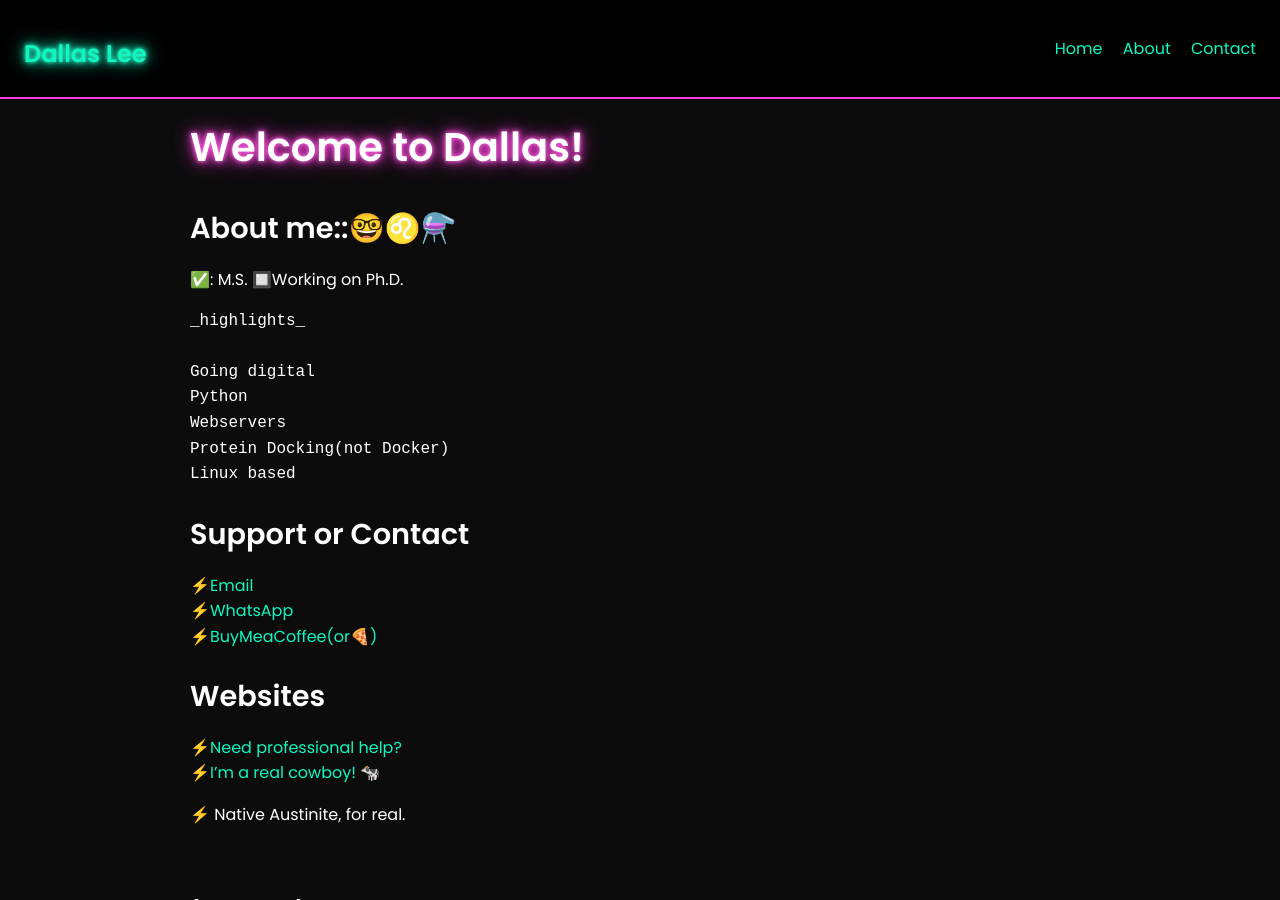
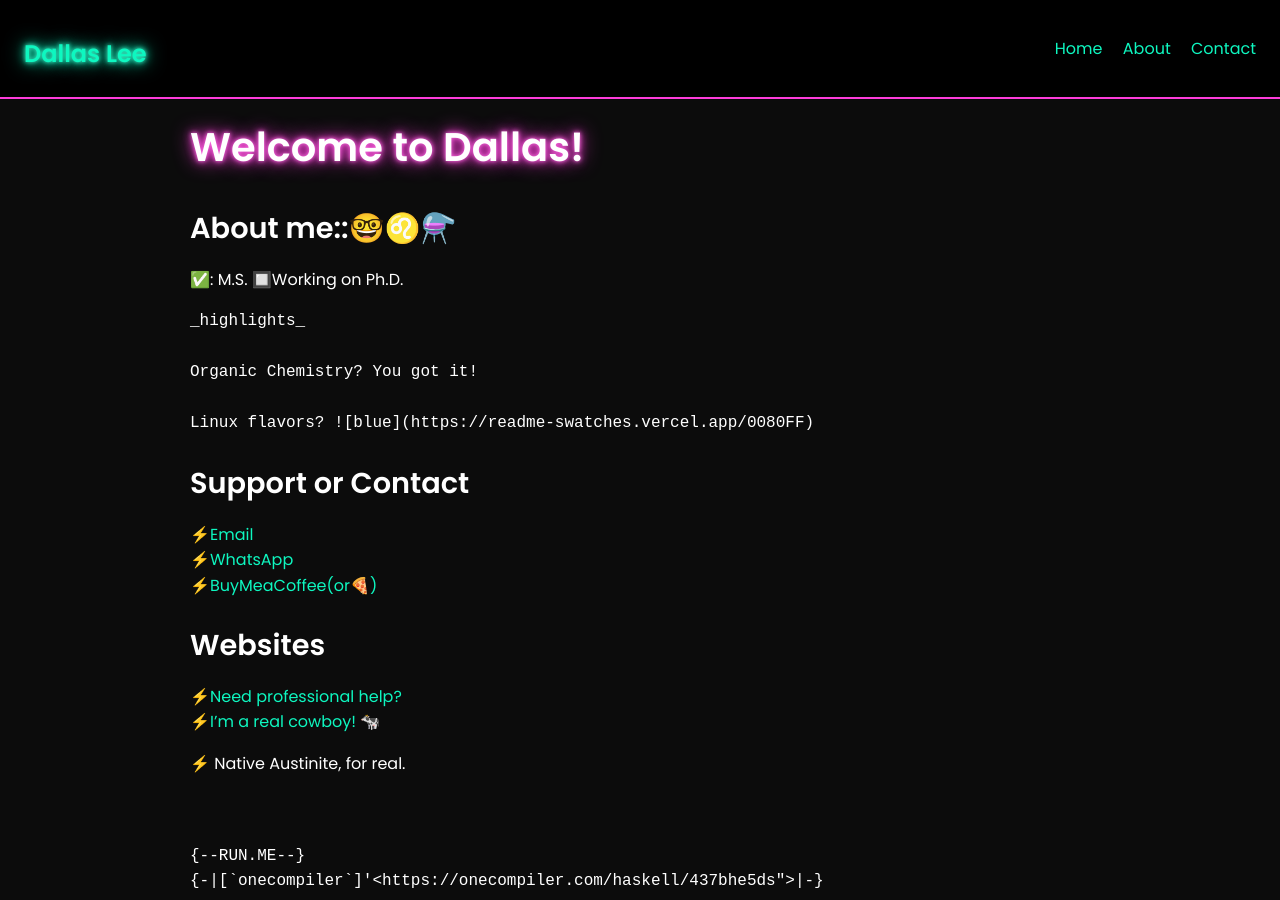
Before and after one commit to text70/dlee.github.io, a Jekyll site: the page built from index.md, in a window 1280 px wide and 900 px high. Built offline with Jekyll 4.4.1, drawn with Linux system fonts in a browser that asks for light colours; our own code applies the rules of GitHub Pages for plain Markdown files.

Commit message:
Update index.md

````diff
--- a/index.md
+++ b/index.md
@@ -21,11 +21,9 @@
 ```markdown
 _highlights_
 
-Going digital
-Python
-Webservers
-Protein Docking(not Docker)
-Linux based
+Organic Chemistry? You got it!
+
+Linux flavors? ![blue](https://readme-swatches.vercel.app/0080FF)
 ```
 
 ## Support or Contact
@@ -75,3 +73,19 @@ main = do
 
 
 ```
+
+<section class="color-swatches cf"></section>
+<!--<div class="swatch">
+    <div class="colorbox" style="background:#ff0000"></div>
+    <div class="splitcolorbox">
+        <span style="background:#ff0">+10%</span>
+        <span style="background:#f0f">+10%</span>
+        <span style="background:#0ff">+10%</span>
+        <span style="background:#f00">+10%</span>
+        <span style="background:#0f0">+10%</span>
+    </div>
+    <div class="colorname">
+        <span class="name-main" data-name="red">red</span>
+        <span class="name-hexrgb" data-hex="#ff0000" data-rgb="rgb(255, 0, 0)"></span>
+    </div>
+</div>-->
````
